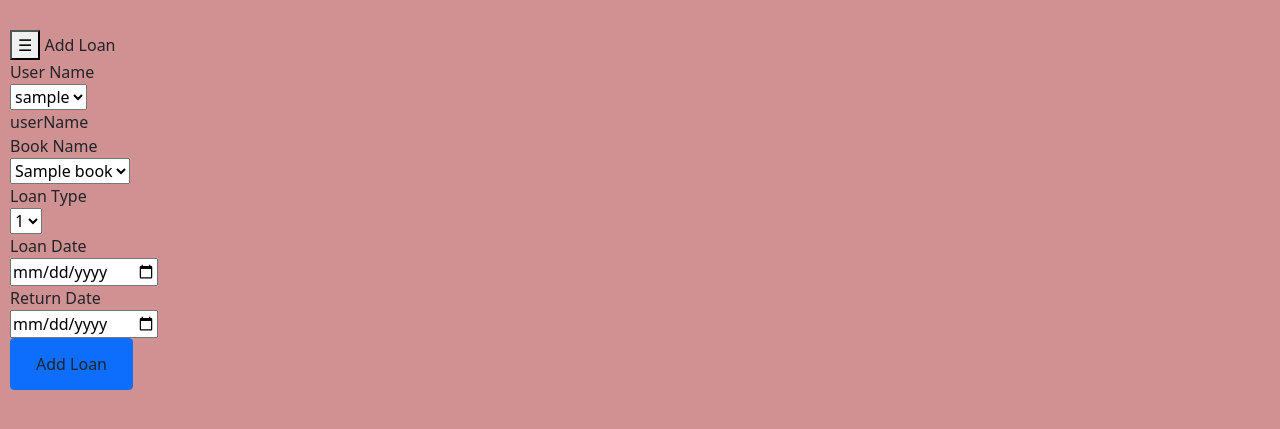
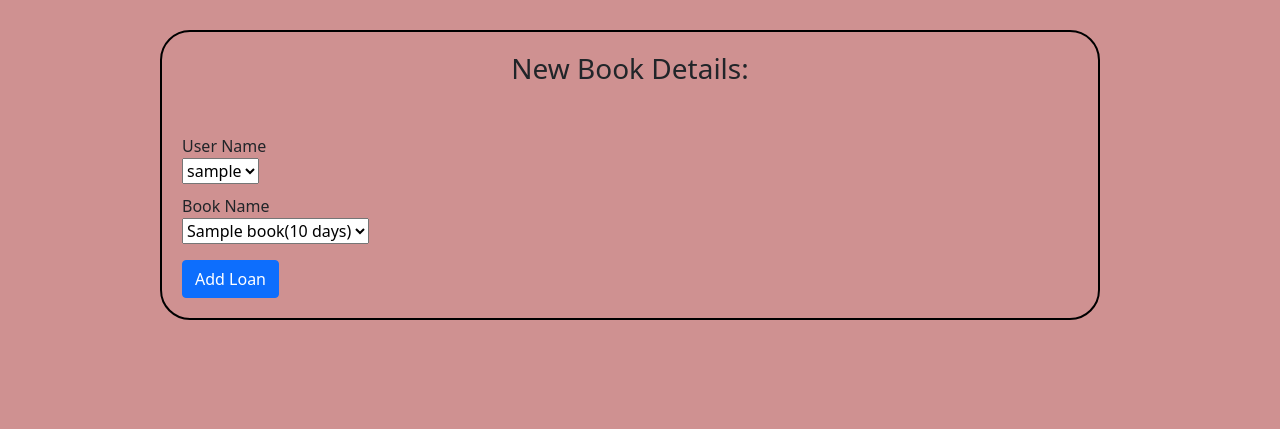
Before and after one commit to LaviReut/bookStore, a Flask app: page /add-loan in a window 1280 px wide. Shown: the part 56-485 px from the top of the page. Run offline with Flask 2, Linux system fonts and the light colour scheme; a user stored in the database is signed in; tables that the repository leaves empty hold one stand-in row (values such as "Sample post"); some libraries are stand-ins or nearby versions.

```diff
--- a/base.py
+++ b/base.py
@@ -1,4 +1,5 @@
 from core import app, db
+from core.models import Loans
 from core.auth.models import User
 from core.books.models import Books, Category
 
@@ -38,3 +39,7 @@ with app.app_context():
         db.session.add(sampleBook7)
         db.session.add(sampleBook8)
         db.session.commit()
+    loans = Loans.query.all()
+    print('testPrint')
+    for loan in loans:
+        print(loan.book.bookName)
--- a/core/auth/models.py
+++ b/core/auth/models.py
@@ -10,7 +10,7 @@ class User(UserMixin, db.Model):
     username = db.Column(db.String(64), index=True, unique=True)
     email = db.Column(db.String(120), index=True, unique=True)
     password_hash = db.Column(db.String(128))
-    loan = db.relationship('Loans', backref='users', lazy="dynamic")
+    loans = db.relationship('Loans', backref='user')
     imagePath = db.Column(db.String)
 
     def __repr__(self):
--- a/core/books/models.py
+++ b/core/books/models.py
@@ -9,7 +9,7 @@ class Books(db.Model):
     availableBooks = db.Column(db.Integer)
     imagePath = db.Column(db.String)
     bookCategory = db.Column(db.String(20))
-    loan = db.relationship('Loans', backref='books', lazy="dynamic")
+    loans = db.relationship('Loans', backref='book')
 
     def __repr__(self):
         return '<BookName {}>'.format(self.bookName)
--- a/core/books/templates/addLoan.html
+++ b/core/books/templates/addLoan.html
@@ -1,58 +1,29 @@
 {% extends "base.html" %}
 
 {% block content %}
-
-<div class="task_content categories" >
-    <div class="">
-        <div class="content">
-            <div class="welcome">
-                <button id="openbutton" class="openbtn" >&#9776;</button>
-                <span class="welcome-text" style="text-align: center;">Add Loan<br></span>
+<div class="register" style= "margin:10px 150px 10px 150px;border: 2px solid black;border-radius:30px;">
+    <form action="" method="post" style="padding:20px;" novalidate, enctype="multipart/form-data" >
+        {{ form.hidden_tag() }}
+        <div class="Register-Header">
+            <h3 class="has-text-centered mb-5 is-size-3" style="text-align: center;">New Book Details:</h3>
         </div>
-
-            <form action="" method="post" novalidate>
-                {{ form.hidden_tag() }}
-                <div class="inputContainer Task">
-                    {{ form.userName.label}}<br>
-                    {{ form.userName}}
+        <div class="inputContainer Task" style="margin-top:10px;">
+            {{ form.userName.label }}<br>
+            {{ form.userName }}
             {% for error in form.userName.errors %}
             <span style="color: red;">[{{ error }}]</span>
             {% endfor %}
-                </div>userName
-                <div class="inputContainer choice ">
-                    {{ form.bookName.label }}<br>
-                    {{ form.bookName }}
+        </div>
+        <div class="inputContainer choice " style="margin-top:10px;">
+            {{ form.bookName.label}}<br>
+            {{ form.bookName}}
             {% for error in form.bookName.errors %}
             <span style="color: red;">[{{ error }}]</span>
             {% endfor %}
         </div>
-                <div class="inputContainer  date ">
-                    {{ form.LoanType.label }}<br>
-                    {{ form.LoanType }}
-                    {% for error in form.LoanType.errors %}
-                    <span style="color: red;">[{{ error }}]</span>
-                    {% endfor %}
-                </div>
-                <div class="inputContainer  time">
-                    {{ form.LoanDate.label }}<br>
-                    {{ form.LoanDate }}
-                    {% for error in form.LoanDate.errors %}
-                    <span style="color: red;">[{{ error }}]</span>
-                    {% endfor %}
-                </div>
-                <div class="inputContainer  time">
-                    {{ form.ReturnDate.label }}<br>
-                    {{ form.ReturnDate }}
-                    {% for error in form.ReturnDate.errors %}
-                    <span style="color: red;">[{{ error }}]</span>
-                    {% endfor %}
-                </div>
-                <div class="btn btn-primary">
-                    {{ form.submit(class="taskAdd btn") }}
+        <div class="registerbtn">
+            {{ form.submit(class="btn btn-primary mt-3")}}
         </div>
     </form>
-        </div><!-- end content -->
-
-    </div><!-- container -->
 </div>
 {% endblock %}
--- a/core/books/templates/showBooks.html
+++ b/core/books/templates/showBooks.html
@@ -9,7 +9,7 @@
         </div>
     {% endif %}
     {% for message in get_flashed_messages() %}
-    <h2>{{ message }}</h2>
+    <p> * {{ message }}</p>
     {% endfor %}
         {% for cat in catList %}
         <h3 style="text-align: center;">{{ cat }} Books</h3>
--- a/core/books/templates/showLoans.html
+++ b/core/books/templates/showLoans.html
@@ -9,7 +9,7 @@
         </div>
     {% endif %}
     {% for message in get_flashed_messages() %}
-    <h2>{{ message }}</h2>
+    <p> * {{ message }}</p>
     {% endfor %}
 
     <form action="" method="post">
--- a/core/books/views.py
+++ b/core/books/views.py
@@ -90,9 +90,9 @@ def loanProfile(loanID):
     loan= Loans.query.filter_by(id=int(loanID)).one()
     if request.method == "POST":
         if request.form.get('deleteLoan') is not None:
+            flash('User: ' + loan.user_id + ' returened the book: ' + loan.book_id + '. Loan ID:' +  str(loan.id) + ' deleted succesfully!')
             db.session.delete(loan)
             db.session.commit()
-            flash('Loan deleted succesfully!')
             return redirect(url_for('books.showLoans', filter='all'))
     return render_template('loanProfile.html', loan=loan)
 
@@ -107,7 +107,7 @@ def bookProfile(bookID):
         if request.form.get('deleteBook') is not None:
             db.session.delete(book)
             db.session.commit()
-            flash('Book deleted succesfully!')
+            flash(book.bookName + ' book deleted succesfully!')
             return redirect(url_for('books.showBooks', filter='all'))
         if request.form.get('loanBook') is not None:
             return redirect(url_for('books.addLoan'))
@@ -123,7 +123,13 @@ def addLoan():
     form= LoanForm()
     books= Books.query.all()
     for book in books:
-        bookList.append(book.bookName)
+        if book.bookType == 1:
+            loanLenght = '10 days'
+        elif book.bookType == 2:
+            loanLenght = '20 days'
+        elif book.bookType == 3:
+            loanLenght = '30 days'
+        bookList.append(book.bookName + '(' + loanLenght + ')')
     users= User.query.all()
     for user in users:
         userList.append(user.username)
@@ -131,7 +137,10 @@ def addLoan():
     form.userName.choices = userList
     form.LoanType.choices = [1,2,3]
     if form.validate_on_submit():
-        loan = Loans(bookName=form.bookName.data, returnDate=form.ReturnDate.data, loanDate=form.LoanDate.data, book_id= form.bookName.data, user_id= form.userName.data)
+        book = Books.query.filter_by(bookName=form.bookName.data).first()
+        user = User.query.filter_by(username=form.userName.data).first()
+        ############## add login to loan return date and pass to new loan
+        # loan = Loans(bookName=form.bookName.data, returnDate=form.ReturnDate.data, loanDate=form.LoanDate.data, book_id= book.id, user_id= user.id)
         db.session.add(loan)
         db.session.commit()
         return redirect(url_for('books.showLoans', filter='all'))
```
Also changed, not shown: todo.db. Lines whose indentation alone changed are shown as unchanged.
